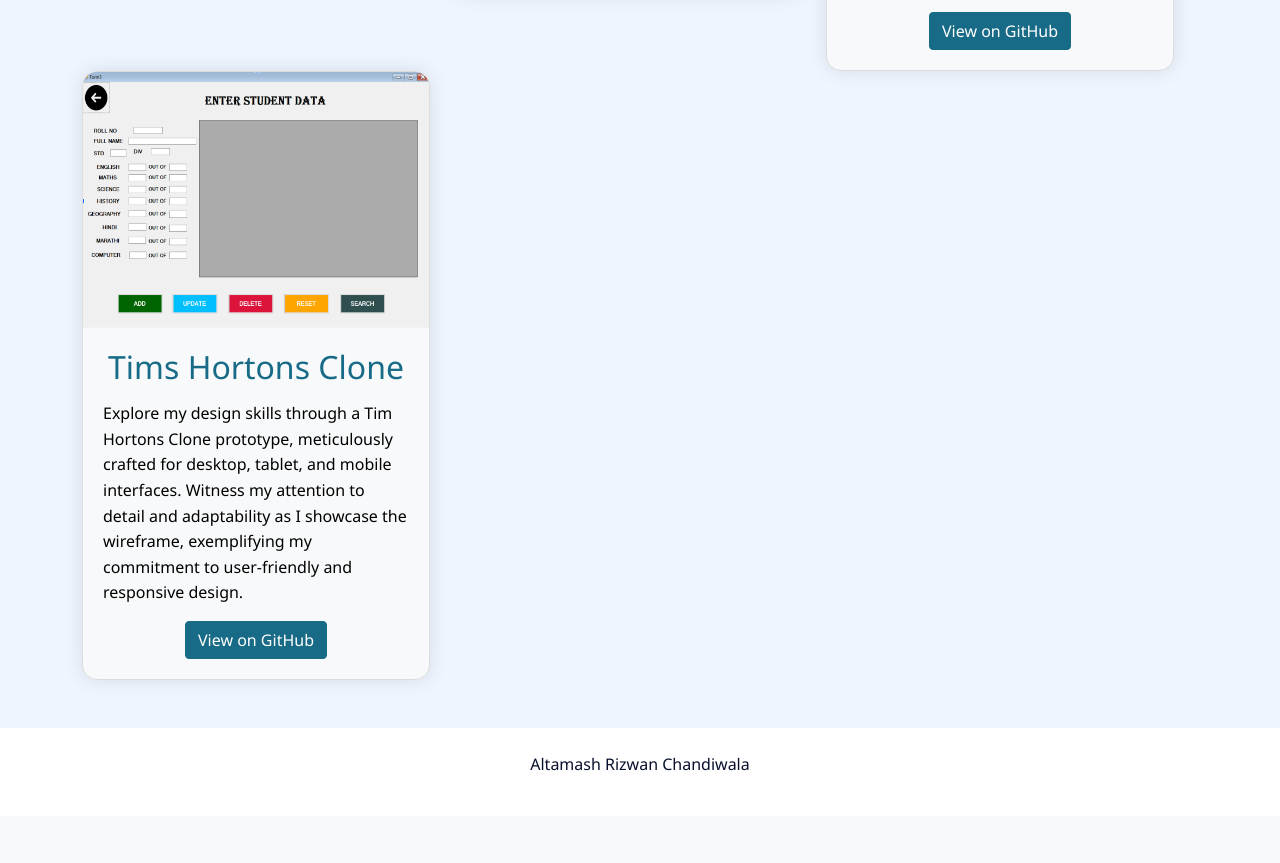
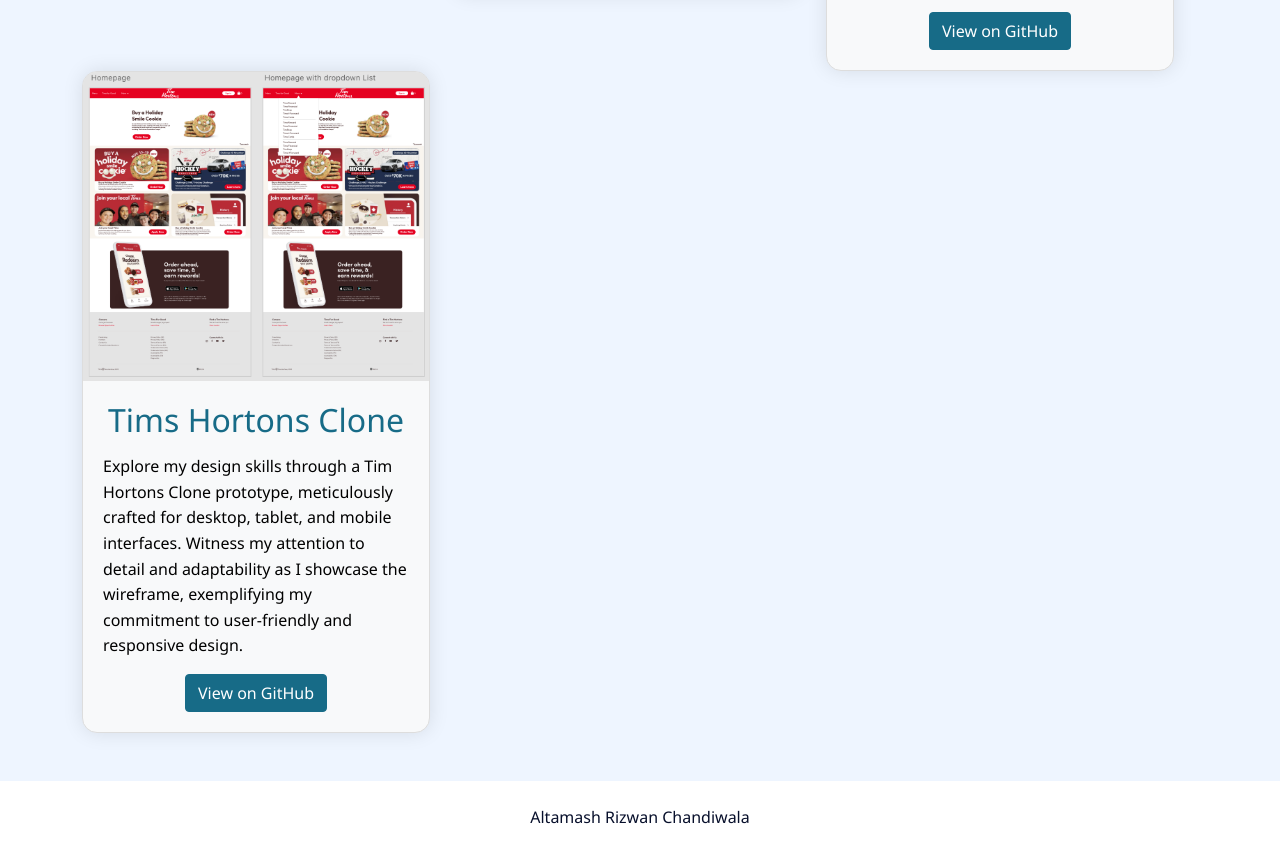
Before and after one commit to AltamashChandiwala/AltamashChandiwala.github.io, a plain HTML site: page index.html in a window 1280 px wide. Shown: the part 3095-3958 px from the top of the page. Before the commit the page ends 3911 px from the top, so only its background shows below. Drawn offline with nearby package versions, Linux system fonts and the light colour scheme; a web font is replaced by a local one.

Commit message:
Updated Image Link

```diff
--- a/index.html
+++ b/index.html
@@ -226,7 +226,7 @@
                     <div class="row">
                         <div class="col-md-4">
                             <div class="card">
-                                <img class = "project-image"  src="./images/Report.png" class="card-img-top" alt="Report Card Generator">
+                                <img class = "project-image"  src="./images/Tims.png" class="card-img-top" alt="Report Card Generator">
                                 <div class="card-body">
                                     <h5 class="card-title">Tims Hortons Clone</h5>
                                     <p class="card-text">
```
